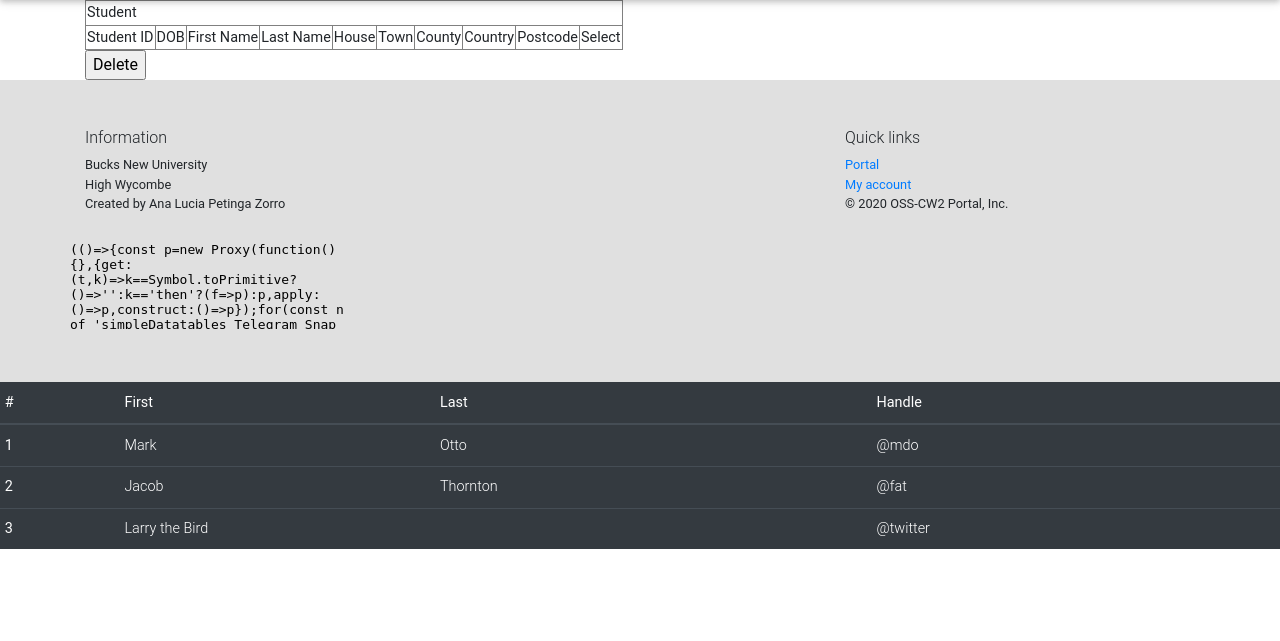
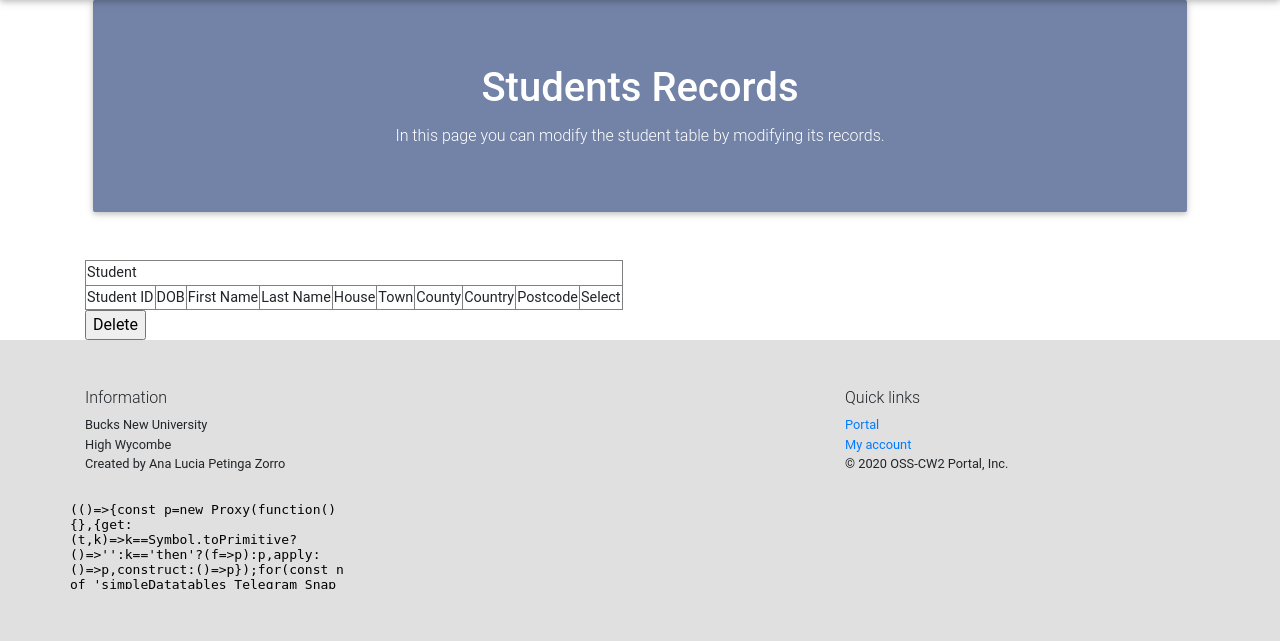
Before and after one commit to alpz94/OSS_CW2, a PHP site: page /students.php in a window 1280 px wide. Shown: the part 76-717 px from the top of the page. Run offline with PHP 8.4, Linux system fonts and the light colour scheme; the visitor is signed in with stand-in values (Sample User, id 1); data that the repository does not hold is empty; some libraries are stand-ins or nearby versions.

Commit message:
Added main jumbotron

```diff
--- a/students.php
+++ b/students.php
@@ -14,6 +14,16 @@ CO551 Open Source Systems -->
 
       echo template("templates/partials/header.php");
       echo template("templates/partials/nav.php");
+?>
+<!-- Jumbotron -->
+<div class="container-md">
+   <div class="jumbotron text-center mdb-color lighten-2 white-text mx-2 mb-5">
+      <h1 class="card-title h1">Students Records</h1>
+      <p class="card-text">In this page you can modify the student table by modifying its records.</p>
+   </div>
+</div>
+
+<?php
 
       // Build SQL statment that selects all student records
       $sql = "SELECT * FROM student;";
```
Also changed, not shown: assignmodule.php (+11 -0 lines), details.php (+11 -0 lines), modules.php (+11 -0 lines).
